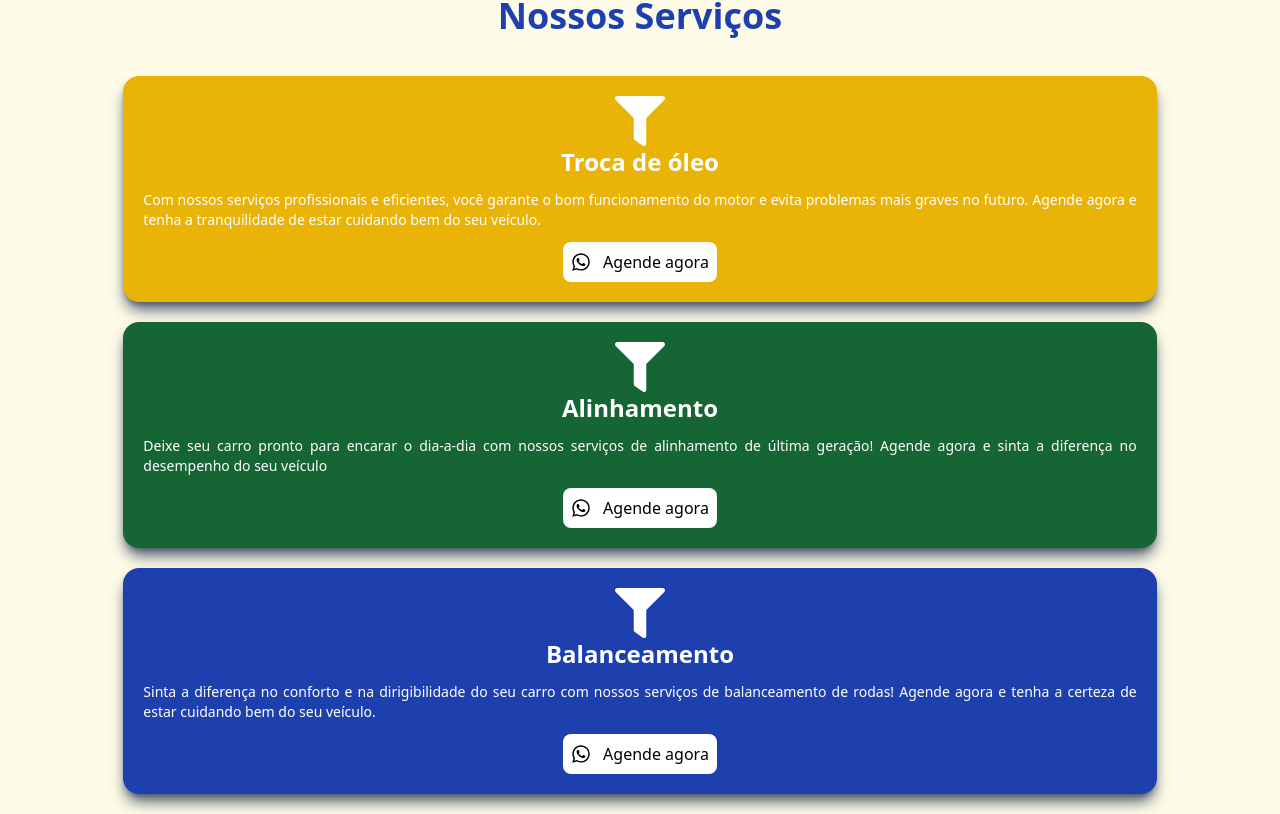
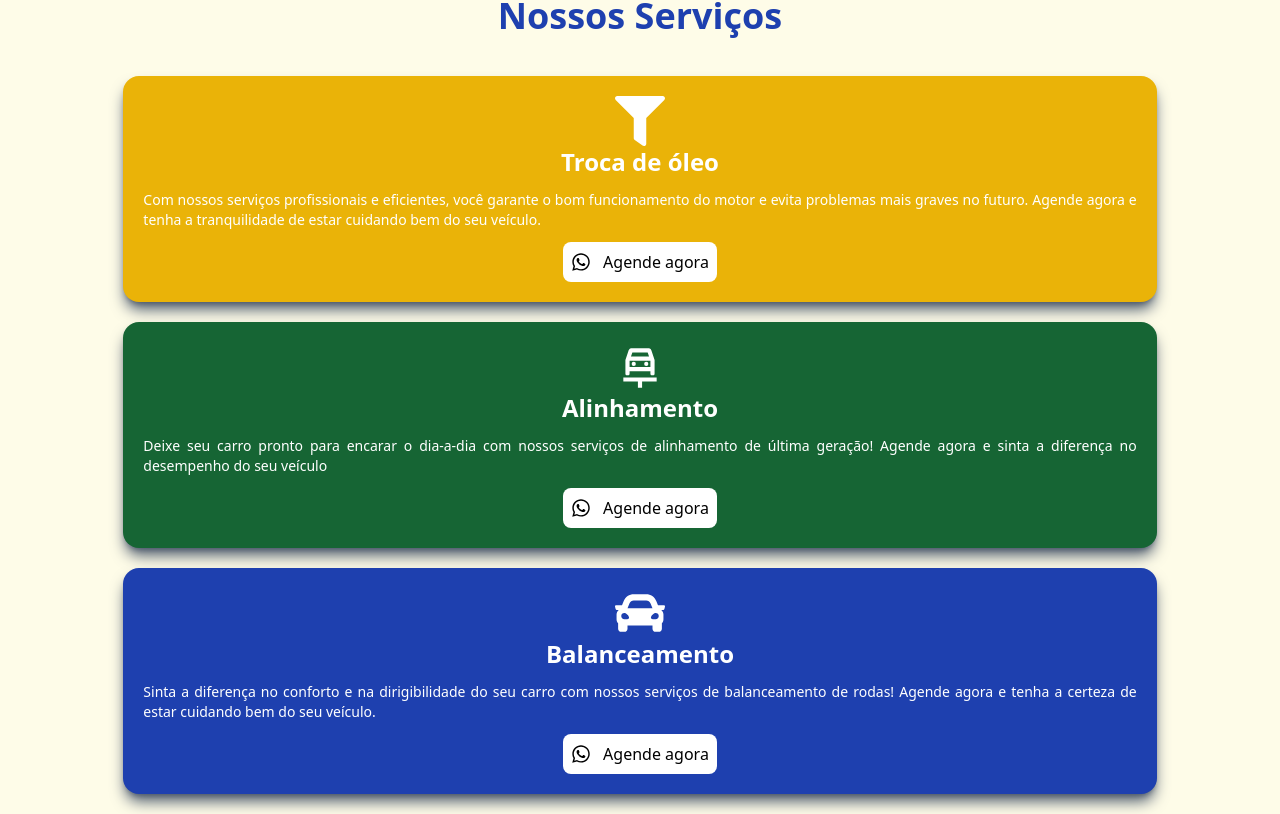
Before and after one commit to brunoprestesap/lp-ecopostos, a React (Vite) app: page / in a window 1280 px wide. Shown: the part 824-1638 px from the top of the page. Built offline with nearby package versions, Linux system fonts and the light colour scheme.

Commit message:
troca dos icones dos servicos

```diff
--- a/src/components/Services.jsx
+++ b/src/components/Services.jsx
@@ -1,5 +1,6 @@
 import React from "react";
-import { FaFilter, FaWhatsapp } from "react-icons/fa";
+import { FaFilter, FaWhatsapp, FaCar } from "react-icons/fa";
+import { MdOutlineCarRepair } from 'react-icons/md'
 
 const Services = () => {
   return (
@@ -23,7 +24,7 @@ const Services = () => {
 
       {/* Servico de alinhamento */}
       <div className="p-5 w-5/6 bg-green-800 rounded-2xl flex flex-col justify-center items-center shadow-lg shadow-slate-600">
-        <FaFilter size={50} color="FFFFFF" />
+        <MdOutlineCarRepair size={50} color="FFFFFF" />
         <h2 className="text-2xl font-bold text-white">Alinhamento</h2>
         <p className="text-sm text-justify mt-3 text-white">
           Deixe seu carro pronto para encarar o dia-a-dia com nossos serviços de alinhamento de última geração!
@@ -37,7 +38,7 @@ const Services = () => {
 
       {/* Balanceamento */}
       <div className="p-5 w-5/6 bg-blue-800 rounded-2xl flex flex-col justify-center items-center shadow-lg shadow-slate-600">
-        <FaFilter size={50} color="FFFFFF" />
+        <FaCar size={50} color="FFFFFF" />
         <h2 className="text-2xl font-bold text-white">Balanceamento</h2>
         <p className="text-sm text-justify mt-3 text-white">
           Sinta a diferença no conforto e na dirigibilidade do seu carro com nossos serviços de balanceamento de rodas!
```
